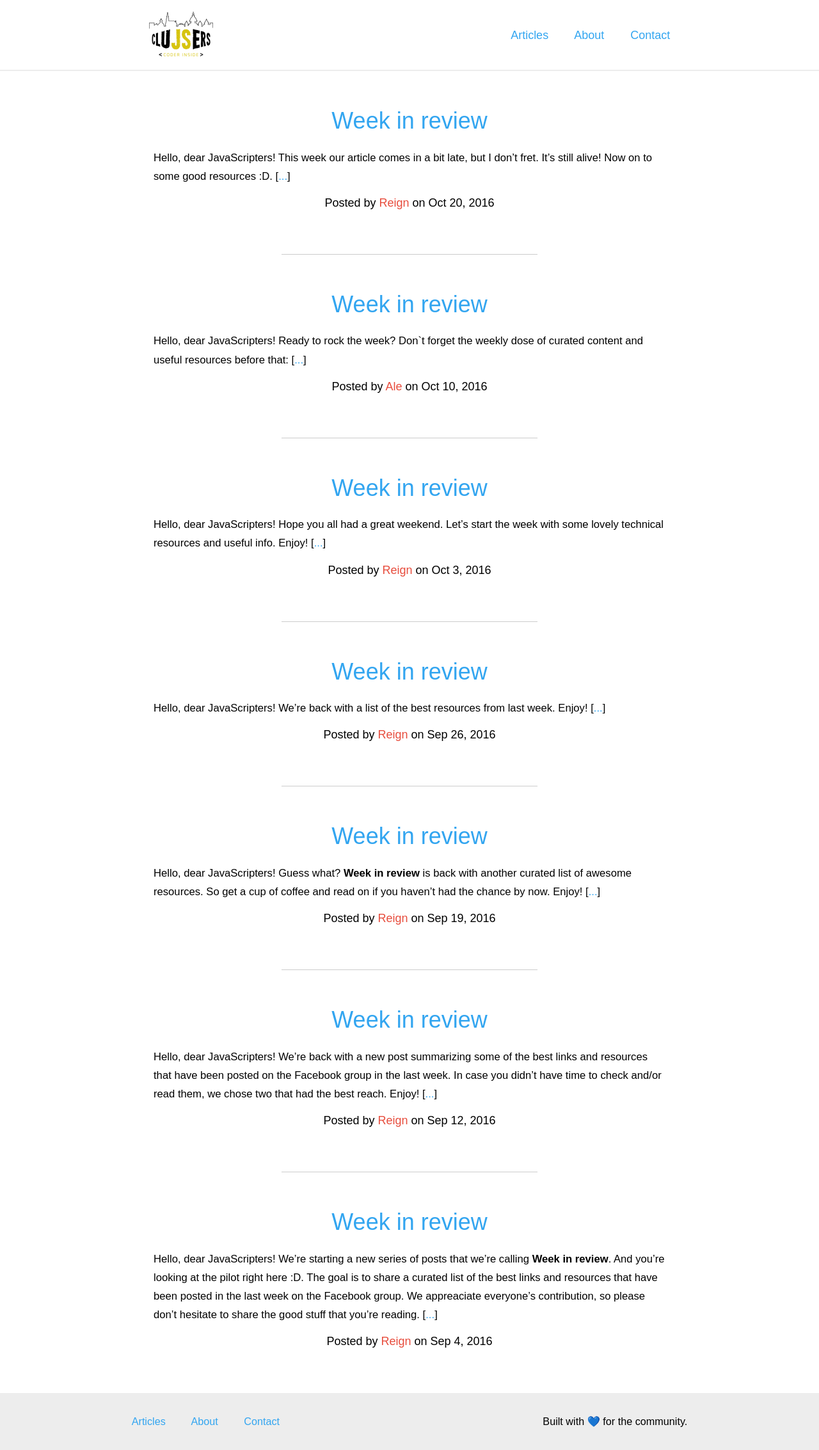
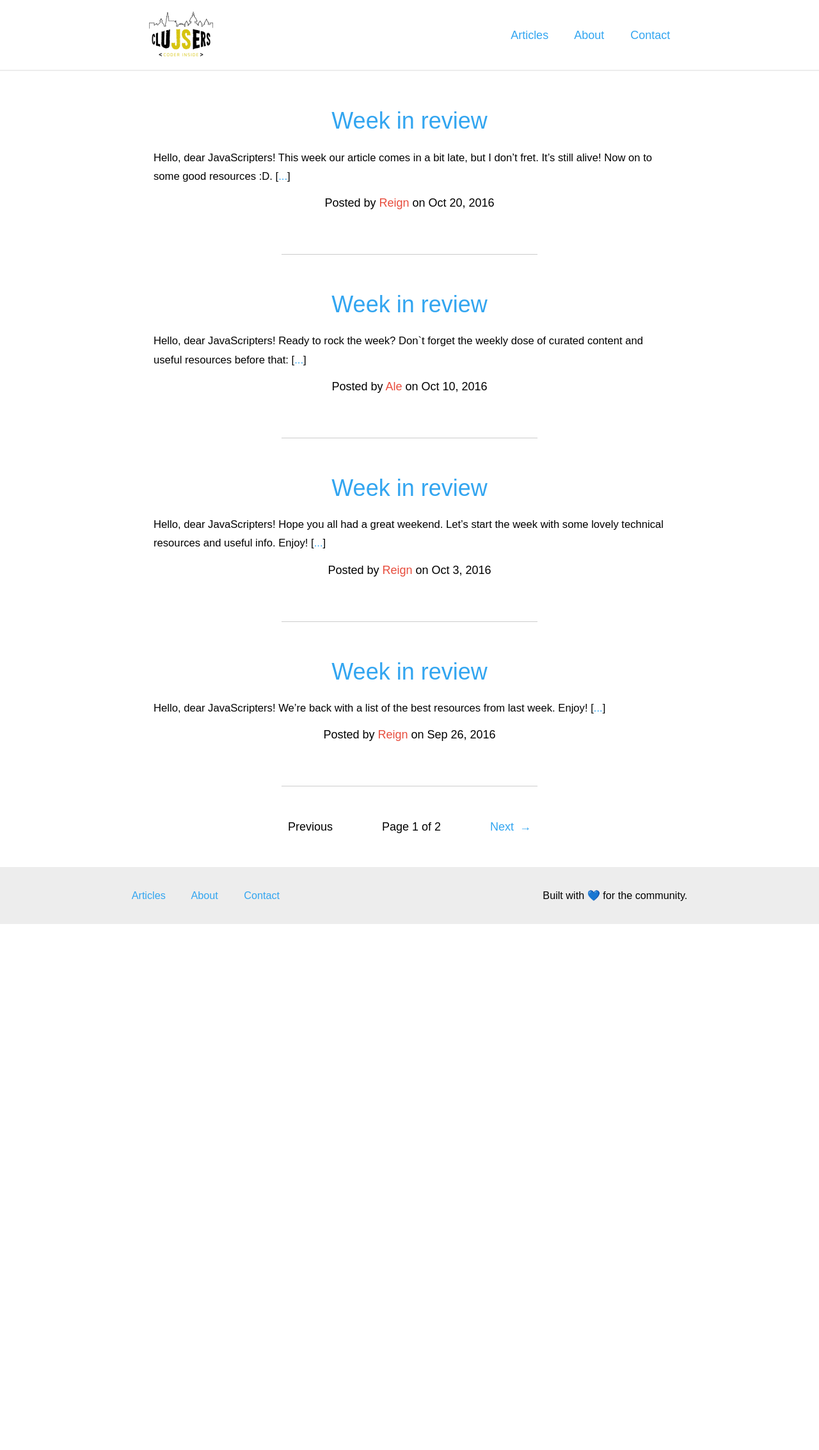
Before and after one commit to jsheroes/cluj-javascripters.github.io, a Jekyll site: the page built from index.html, in a window 1280 px wide. Shown: the whole page at 64% size. Built offline with Jekyll 4.4.1, drawn with Linux system fonts in a browser that asks for light colours; some web fonts are replaced; the list of posts is cut into pages by our own code; after the commit the page ends 1444 px from its top, so only the background shows below that.

Commit message:
Push pagination

```diff
--- a/Gemfile
+++ b/Gemfile
@@ -10,3 +10,7 @@ ruby RUBY_VERSION
 # This will help ensure the proper Jekyll version is running.
 # Happy Jekylling!
 gem "jekyll", "3.2.1"
+
+group :jekyll_plugins do
+    gem "jekyll-paginate"
+end
--- a/_config.yml
+++ b/_config.yml
@@ -27,3 +27,7 @@ sass:
     style: :compressed
 
 excerpt_separator: <!--more-->
+
+paginate: 4
+
+gems: [jekyll-paginate]
--- /dev/null
+++ b/css/components/_pagination.scss
@@ -0,0 +1,13 @@
+.pagination .page_number {
+    margin: 0 4rem;
+}
+
+.pagination a.previous::before {
+    content: "←";
+    margin-right: .5rem;
+}
+
+.pagination a.next::after {
+    content: "→";
+    margin-left: .5rem;
+}
--- a/css/components/_post-summary.scss
+++ b/css/components/_post-summary.scss
@@ -9,9 +9,7 @@
   text-align: center;
 }
 
-.post--is-summary:last-of-type { padding-bottom: 0; }
-
-.post--is-summary:not(:last-of-type)::after {
+.post--is-summary::after {
   display: block;
   width: 50%;
   height: 1px;
--- a/css/main.scss
+++ b/css/main.scss
@@ -12,5 +12,7 @@
 @import "layout/header";
 @import "layout/content";
 @import "layout/footer";
+
+@import "components/pagination";
 @import "components/post-content";
 @import "components/post-summary";
--- a/index.html
+++ b/index.html
@@ -3,7 +3,7 @@ layout: default
 ---
 
 <main class="site-content" role="main">
-  {% for post in site.posts %}
+  {% for post in paginator.posts %}
     <article class="post post--is-summary oswup">
       <h2 class="mb-full">
         <a href="{{ post.url | prepend: site.baseurl }}">
@@ -22,4 +22,18 @@ layout: default
       </p>
     </article>
   {% endfor %}
+
+  <sectiondiv class="pagination">
+    {% if paginator.previous_page %}
+      <a href="{{ paginator.previous_page_path }}" class="previous">Previous</a>
+    {% else %}
+      <span class="previous">Previous</span>
+    {% endif %}
+    <span class="page_number">Page {{ paginator.page }} of {{ paginator.total_pages }}</span>
+    {% if paginator.next_page %}
+      <a href="{{ paginator.next_page_path }}" class="next">Next</a>
+    {% else %}
+      <span class="next">Next</span>
+    {% endif %}
+  </section>
 </main>
```
Also changed, not shown: Gemfile.lock.
